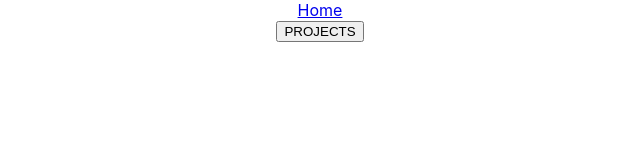
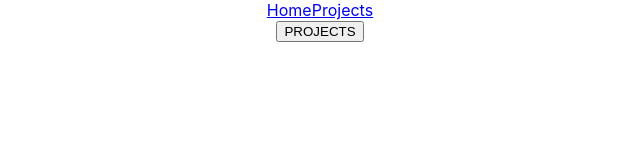
Before and after one commit to LolaEnBeta/ProjectApp, a React (Create React App) app in the folder project-app/: page / in a window 1280 px wide. Shown: the top 160 px of the page, without its empty margins (320-960 px from the left). Built offline with nearby package versions, Linux system fonts and the light colour scheme.

Commit message:
Ceate a Route for ProjectsPage

```diff
--- a/project-app/src/App.js
+++ b/project-app/src/App.js
@@ -2,7 +2,7 @@ import React from 'react';
 import { BrowserRouter as Router, Route, Link } from "react-router-dom";
 import './App.css';
 import HomePage from './routers/HomePage';
-
+import ProjectsPage from './routers/ProjectsPage';
 
 class App extends React.Component {
   constructor() {
@@ -15,9 +15,11 @@ class App extends React.Component {
         <div className="App">
           <nav>
             <Link to="/">Home</Link>
+            <Link to="/projects">Projects</Link>
           </nav>
           <div>
             <Route exact path="/" component={HomePage}/>
+            <Route path="/projects" component={ProjectsPage}/>
           </div>
         </div>
       </Router>
```
